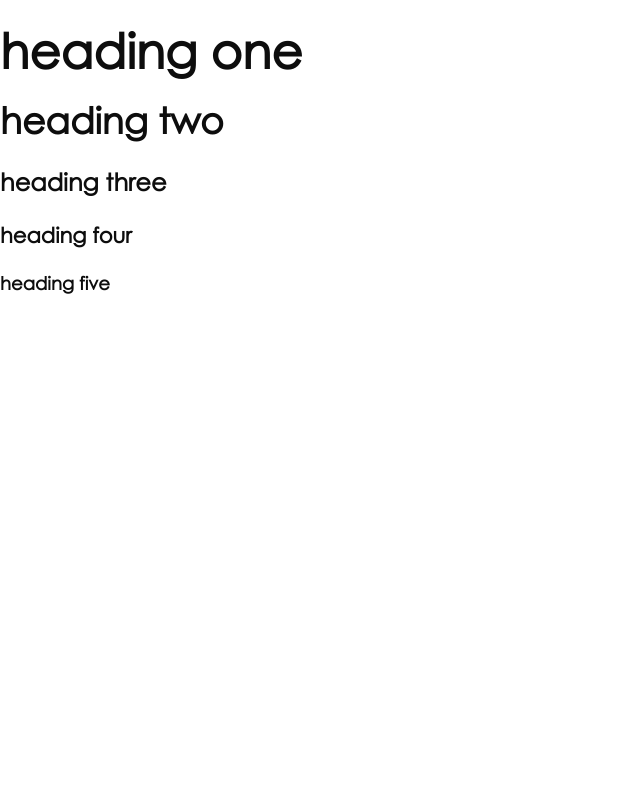
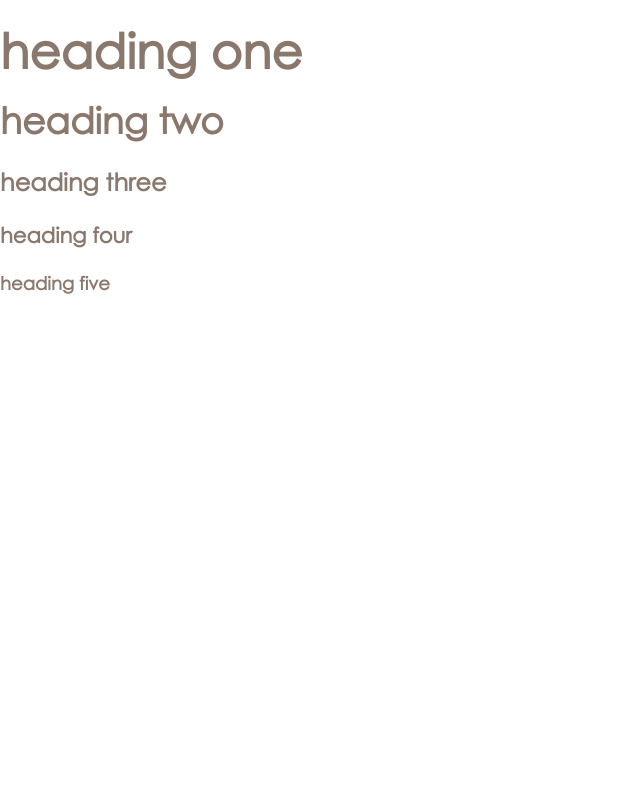
Before and after one commit to opr/bloc-legacy, a PHP site: page / in a window 1280 px wide. Shown: the whole page, without its empty margins (0-640 px from the left). Run offline with PHP 8.4, Linux system fonts and the light colour scheme; some web fonts are replaced.

Commit message:
Fixed variables file

```diff
--- a/assets/styles/css/bloc.css
+++ b/assets/styles/css/bloc.css
@@ -114,7 +114,7 @@ table {
   src: local("☺"), url("../../fonts/CenturyGothicBold.ttf"); }
 
 html {
-  color: #0d0d0d;
+  color: #8B786D;
   font-family: "Muli", sans-serif;
   font-size: 16px; }
 
--- a/assets/styles/scss/config/_variables.scss
+++ b/assets/styles/scss/config/_variables.scss
@@ -1,4 +1,4 @@
-/*************************************************|
+ /*************************************************|
 | Breakpoints                                     |
 *************************************************/
 
@@ -11,7 +11,7 @@ $desktop                           : 1260px;
 | Colours                                         |
 *************************************************/
 
-$white                            : #fff;
+$white                         	  : #fff;
 $palette_a                        : #283044;
 $palette_b                        : #EBF5EE;
 $palette_c                        : #78A1BB;
@@ -30,6 +30,8 @@ $numberfont                        : 'Muli', sans-serif;
 
 $basefontsize                      : 16;
 $lineheight                        : 20;
+$headersizes                       : 3, 2.25, 1.5, 1.313, 1.125, 1;
+$headermargins                     : 0.563, 0.625, 1.313, 1.313, 1.313, 0.75;
 
 $basefontcolor                     : $palette_e;
 
```
Also changed, not shown: assets/styles/css/bloc.min.css (+1 -1 lines), 1 other file.
